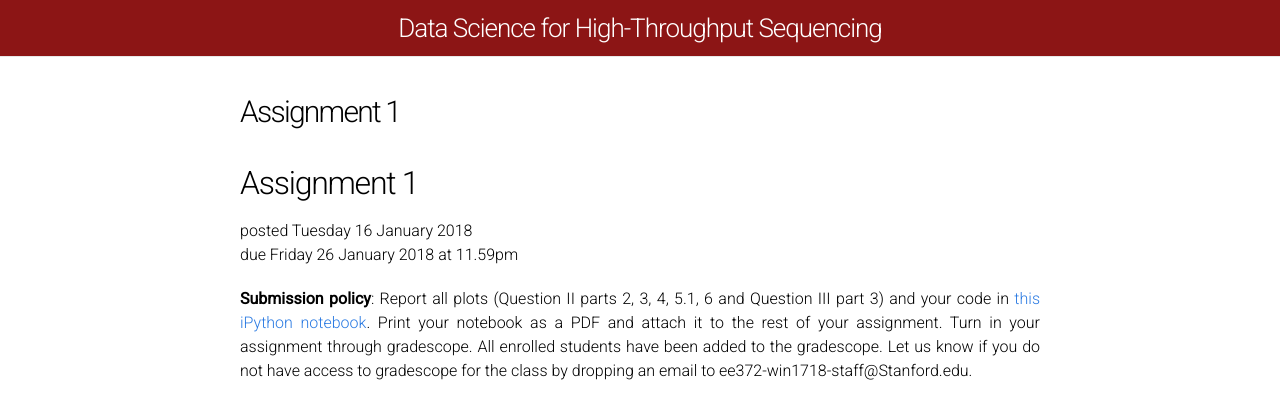
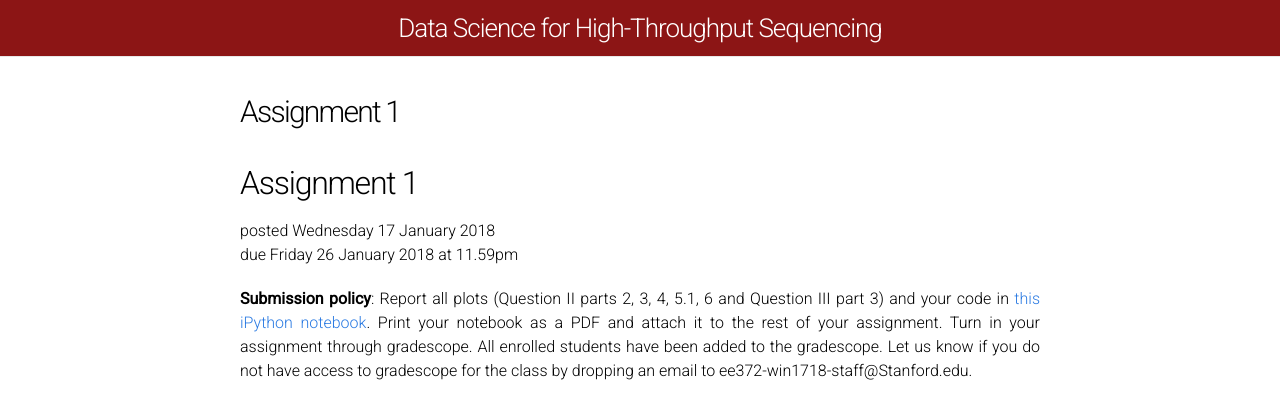
Before and after one commit to laurashen/data-science-sequencing.github.io, a Jekyll site: the page built from Win2018/assignments/assignment1.md, in a window 1280 px wide and 900 px high. Shown: the top 414 px of the window. Built offline with Jekyll 4.4.1, drawn with Linux system fonts in a browser that asks for light colours; formulas are drawn with MathJax 3; comment, search, counter and statistics services are not loaded; our own code applies the rules of GitHub Pages for plain Markdown files.

```diff
--- a/Win2018/assignments/assignment1.md
+++ b/Win2018/assignments/assignment1.md
@@ -5,7 +5,7 @@
 ---
 ## Assignment 1
 
-posted Tuesday 16 January 2018
+posted Wednesday 17 January 2018
 due Friday 26 January 2018 at 11.59pm
 
 **Submission policy**: Report all plots (Question II parts 2, 3, 4, 5.1, 6 and Question III part 3) and your code in [this iPython notebook](/Win2018/assets/assignment1/ee372_assignment1.ipynb). Print your notebook as a PDF and attach it to the rest of your assignment. Turn in your assignment through gradescope. All enrolled students have been added to the gradescope. Let us know if you do not have access to gradescope
--- a/index.html
+++ b/index.html
@@ -12,7 +12,7 @@
   <div class="module-header">Announcements</div>
   <div class="materials-bullets-notopmargin">
   <ul>
-  <li>16 January 2018: <a href="/Win2018/assignments/assignment1/">Assignment 1</a> released. Due on  Friday 26 January 2018 at 11.59pm. Submission through Gradescope (entry code: M5V4JJ).
+  <li>17 January 2018: <a href="/Win2018/assignments/assignment1/">Assignment 1</a> released. Due on  Friday 26 January 2018 at 11.59pm. Submission through Gradescope (entry code: M5V4JJ).
   <li>9 January 2018: <a href="/Win2018/handouts/Overview.pdf">Course Description</a> handout posted</li>
   <li>8 January 2018: <a href="/Win2018/lectures/lecture0/">Course Outline</a> posted</li>
   </ul>
```
